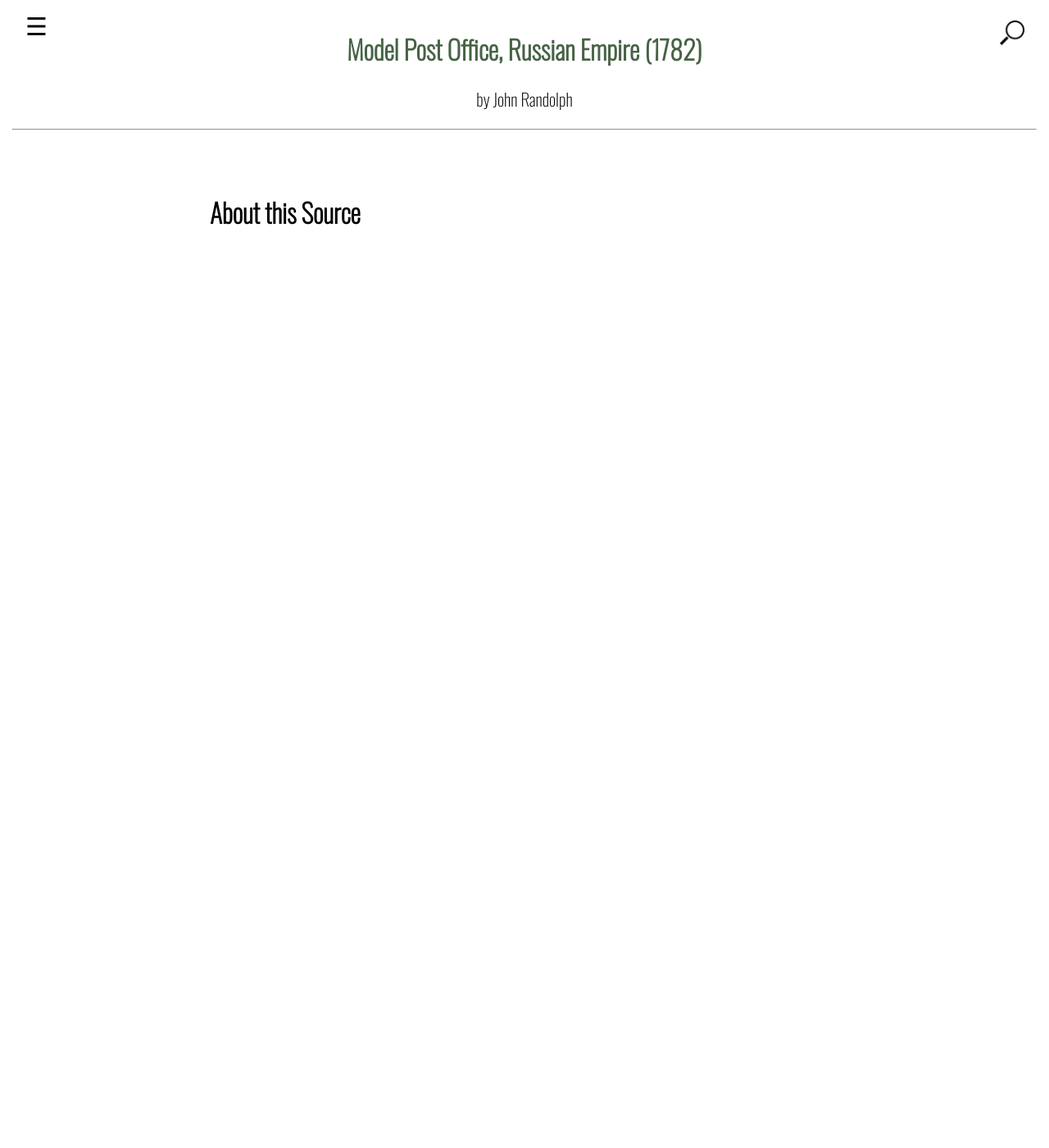
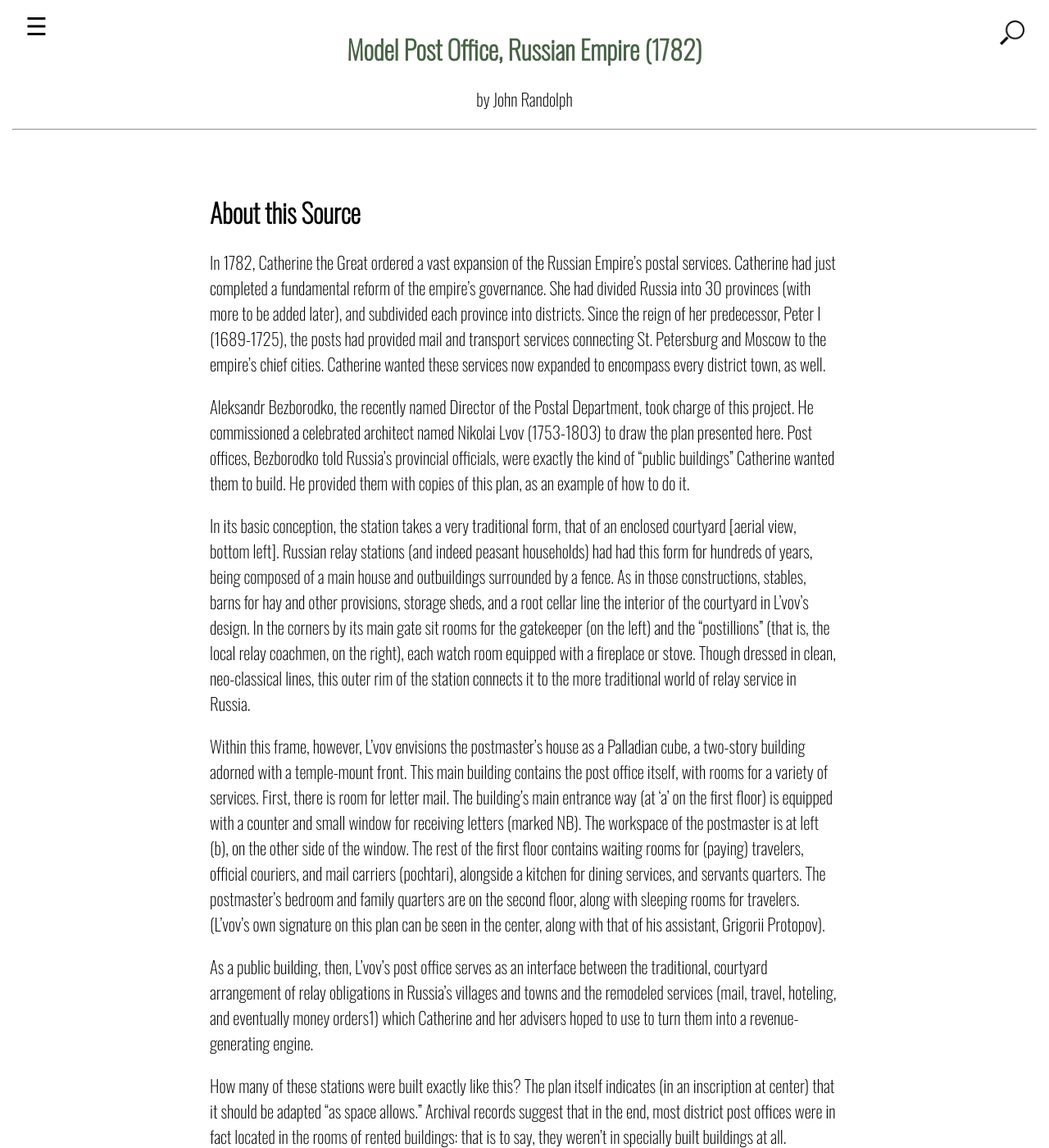
Before and after one commit to jwr12/imperial_russian_post_office_1782, a Jekyll site: the page built from 003_about_the_source.md, in a window 1280 px wide and 1400 px high. Shown: the whole window at 82% size. Built offline with Jekyll 4.4.1, drawn with Linux system fonts in a browser that asks for light colours; some of the changed text lies outside the part shown.

Commit message:
Update 003_about_the_source.md

```diff
--- a/003_about_the_source.md
+++ b/003_about_the_source.md
@@ -5,3 +5,16 @@ number: 003
 ---
 
 # About this Source
+In 1782, Catherine the Great ordered a vast expansion of the Russian Empire's postal services. Catherine had just completed a fundamental reform of the empire's governance.  She had divided Russia into 30 provinces (with more to be added later), and subdivided each province into districts.  Since the reign of her predecessor, Peter I (1689-1725), the posts had provided mail and transport services connecting St. Petersburg and Moscow to the empire's chief cities. Catherine wanted these services now expanded to encompass every district town, as well.
+
+Aleksandr Bezborodko, the recently named Director of the Postal Department, took charge of this project. He commissioned a celebrated architect named Nikolai Lvov (1753-1803) to draw the plan presented here.  Post offices, Bezborodko told Russia's provincial officials, were exactly the kind of "public buildings" Catherine wanted them to build.  He provided them with copies of this plan, as an example of how to do it.
+
+In its basic conception, the station takes a very traditional form, that of an enclosed courtyard [aerial view, bottom left]. Russian relay stations (and indeed peasant households) had had this form for hundreds of years, being composed of a main house and outbuildings surrounded by a fence. As in those constructions, stables, barns for hay and other provisions, storage sheds, and a root cellar line the interior of the courtyard in L’vov’s design. In the corners by its main gate sit rooms for the gatekeeper (on the left) and the “postillions” (that is, the local relay coachmen, on the right), each watch room equipped with a fireplace or stove. Though dressed in clean, neo-classical lines, this outer rim of the station connects it to the more traditional world of relay service in Russia.
+
+Within this frame, however, L’vov envisions the postmaster’s house as a Palladian cube, a two-story building adorned with a temple-mount front. This main building contains the post office itself, with rooms for a variety of services. First, there is room for letter mail. The building’s main entrance way (at ‘a’ on the first floor) is equipped with a counter and small window for receiving letters (marked NB). The workspace of the postmaster is at left (b), on the other side of the window. The rest of the first floor contains waiting rooms for (paying) travelers, official couriers, and mail carriers (pochtari), alongside a kitchen for dining services, and servants quarters. The postmaster’s bedroom and family quarters are on the second floor, along with sleeping rooms for travelers. (L’vov’s own signature on this plan can be seen in the center, along with that of his assistant, Grigorii Protopov).
+
+As a public building, then, L’vov’s post office serves as an interface between the traditional, courtyard arrangement of relay obligations in Russia’s villages and towns and the remodeled services (mail, travel, hoteling, and eventually money orders1) which Catherine and her advisers hoped to use to turn them into a revenue-generating engine.
+
+How many of these stations were built exactly like this? The plan itself indicates (in an inscription at center) that it should be adapted "as space allows." Archival records suggest that in the end, most district post offices were in fact located in the rooms of rented buildings: that is to say, they weren't in specially built buildings at all.
+
+All the same, L’vov’s plans show what the “proper posts” of the Catherinean imagination were supposed to look like: what an imperial welfare institution tucked inside the structure of imperial labor practices could be.
```
